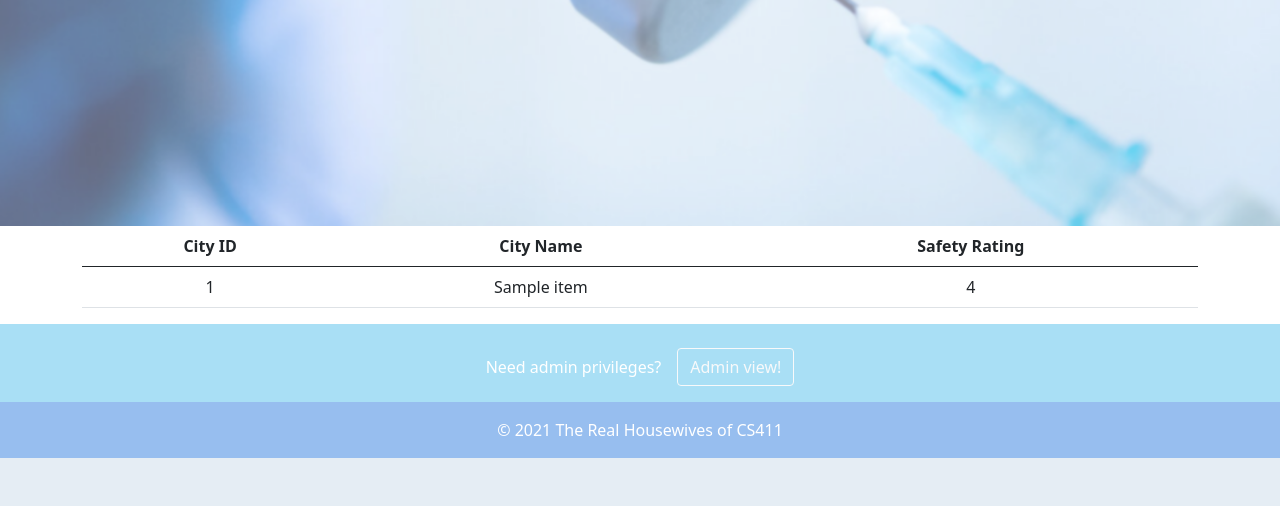
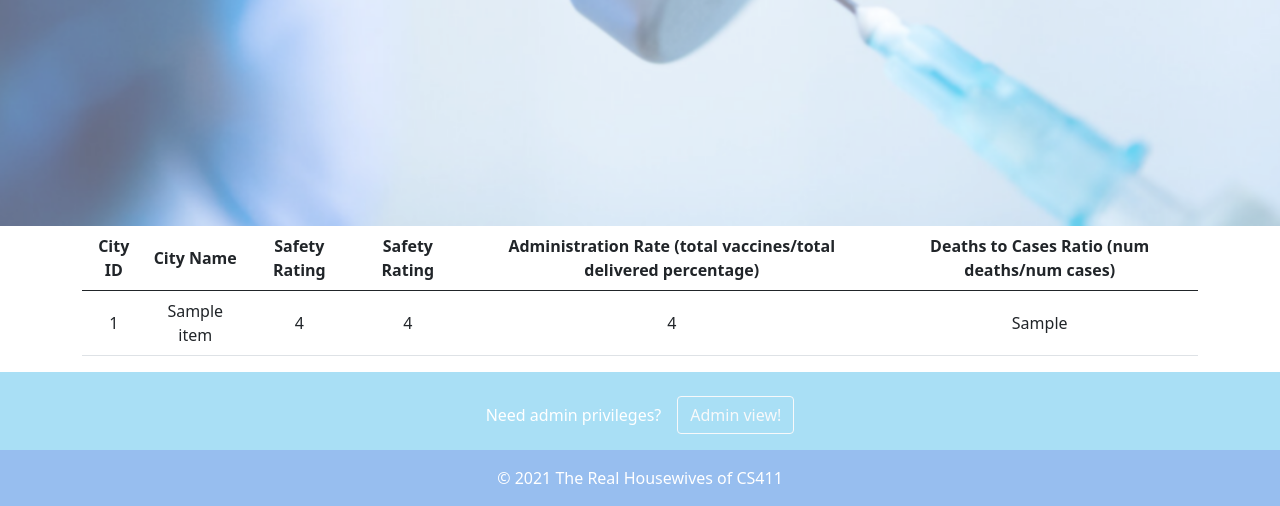
Before and after one commit to emilyvera/vaccine-tracker, a Flask app: template app/templates/home.html in a window 1280 px wide. Shown: the part 574-1080 px from the top of the page. Before the commit the page ends 1032 px from the top, so only its background shows below. Run offline with Flask 2, Linux system fonts and the light colour scheme; the template is opened without the code that fills it: most values are stand-ins (such as "Sample title", 1, 10 or a date in 2020).

Commit message:
done with stored procedure

```diff
--- a/app/database.py
+++ b/app/database.py
@@ -352,13 +352,15 @@ def fetch_safety() -> dict:
     todo_list = []
 
 
-    query_results = conn.execute("CALL Result();").fetchall()
+    query_results = conn.execute("CALL Result2();").fetchall()
     conn.close()
     for result in query_results:
         item = {
             "city_id": result[0],
             "city_name": result[1],
-            "safety_rating": result[2]
+            "safety_rating": result[2],
+            "AdministrationRating": result[3],
+            "DeathToCasesRatio": result[4]
         }
         todo_list.append(item)
     return todo_list
--- a/app/templates/home.html
+++ b/app/templates/home.html
@@ -53,6 +53,9 @@
               <th class="city-id">City ID</th>
               <th class="city-name">City Name</th>
               <th class="safety-rating">Safety Rating</th>
+              <th class="safety-rating">Safety Rating</th>
+              <th class="administration-rating">Administration Rate (total vaccines/total delivered percentage)</th>
+              <th class="deaths-to-cases-ratio">Deaths to Cases Ratio (num deaths/num cases)</th>
           </tr>
           </thead>
 
@@ -62,6 +65,10 @@
                   <td>{{item.city_id}}</td>
                   <td>{{item.city_name}}</td>
                   <td>{{item.safety_rating}}</td>
+                  <td>{{item.safety_rating}}</td>
+                  <td>{{item.AdministrationRating}}</td>
+                  <td>{{item.DeathToCasesRatio}}</td>
+
 
                   <!-- <td><button type="button" class="btn btn-outline-info btn-sm edit" data-bs-toggle="modal" data-bs-target="#cases-modal2" data-source="{{item.city_id}}" data-content="{{item.date}}"><i class="fa fa-pen fa-1" aria-hidden="true"></i></button></td>
 
```
